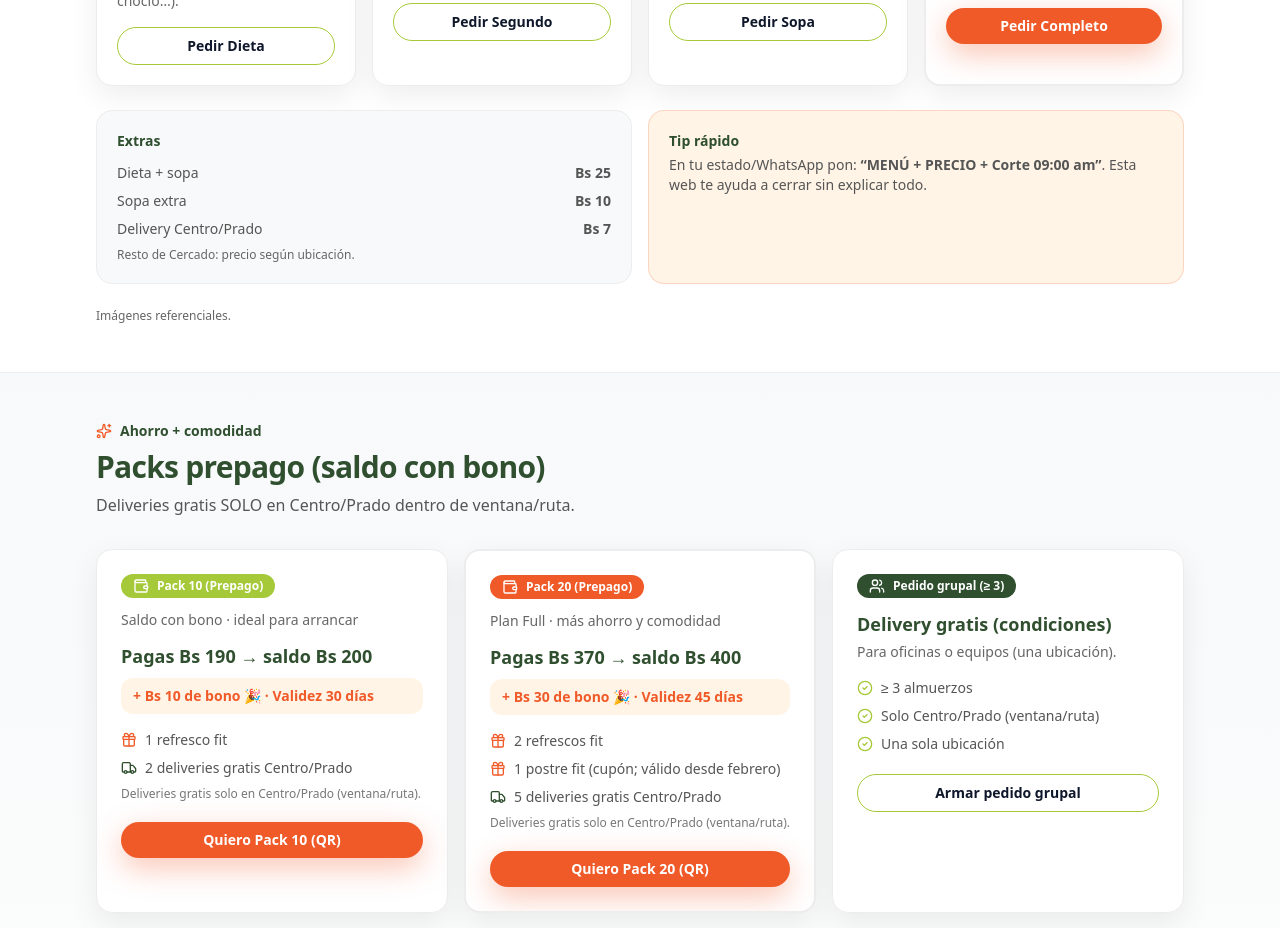
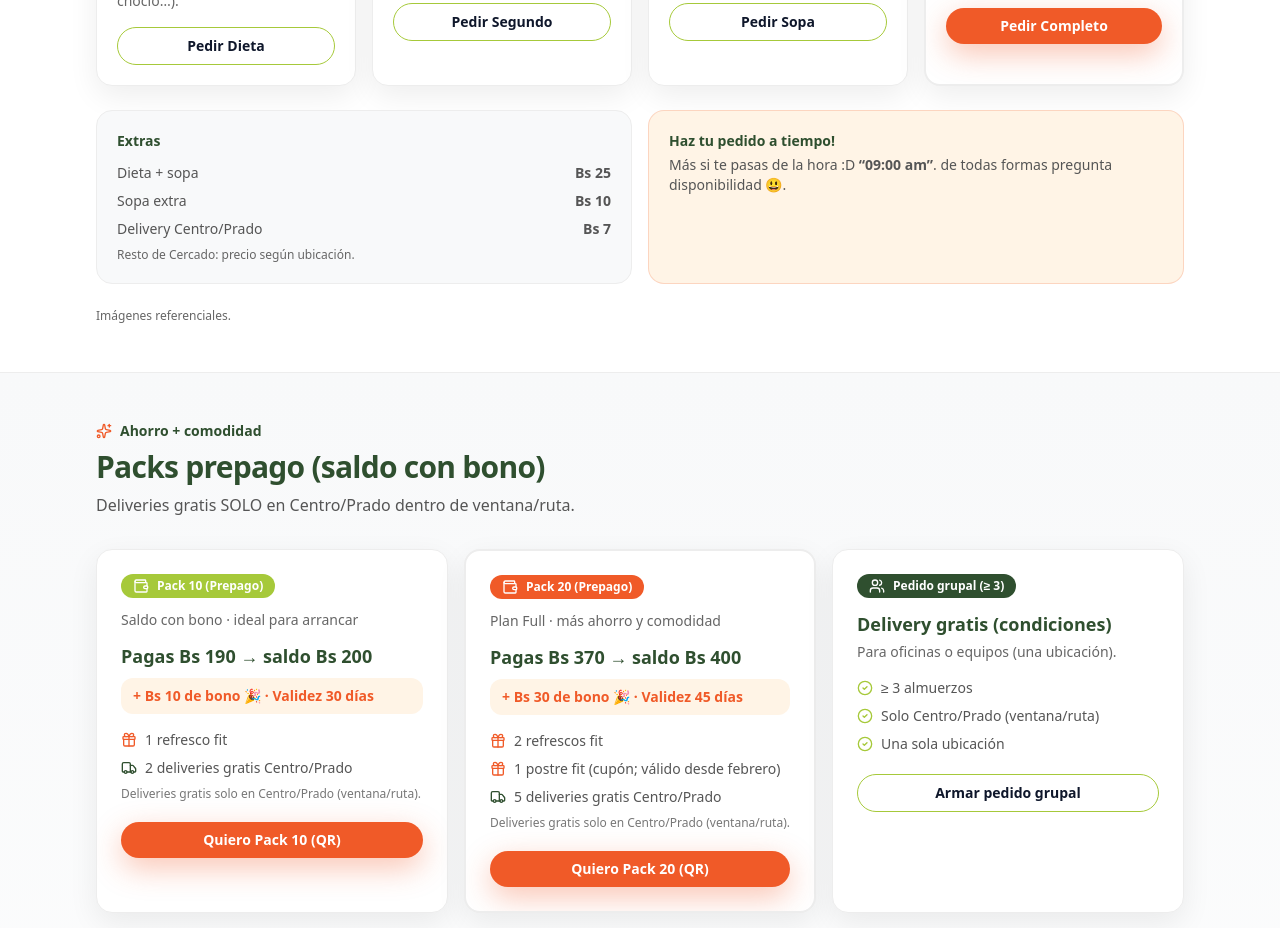
Before and after one commit to JhoyM/nutrideliciasfit-landing, a React (Vite) app: page / in a window 1280 px wide. Shown: the part 1520-2448 px from the top of the page. Built offline with nearby package versions, Linux system fonts and the light colour scheme.

Commit message:
arreglos pequeños

```diff
--- a/src/App.jsx
+++ b/src/App.jsx
@@ -703,9 +703,9 @@ export default function NutriDeliciasFitTempSite() {
               </div>
 
               <div className="rounded-2xl border p-5 text-sm" style={{ backgroundColor: BRAND.colors.softOrange, borderColor: `${BRAND.colors.orange}33` }}>
-                <div className="font-black" style={{ color: BRAND.colors.greenDark }}>Tip rápido</div>
+                <div className="font-black" style={{ color: BRAND.colors.greenDark }}>Haz tu pedido a tiempo!</div>
                 <div className="mt-1" style={{ color: "#555" }}>
-                  En tu estado/WhatsApp pon: <b>“MENÚ + PRECIO + Corte {BRAND.cutoffTime}”</b>. Esta web te ayuda a cerrar sin explicar todo.
+                  Más si te pasas de la hora :D <b>“{BRAND.cutoffTime}”</b>. de todas formas pregunta disponibilidad 😃.
                 </div>
               </div>
             </div>
```
